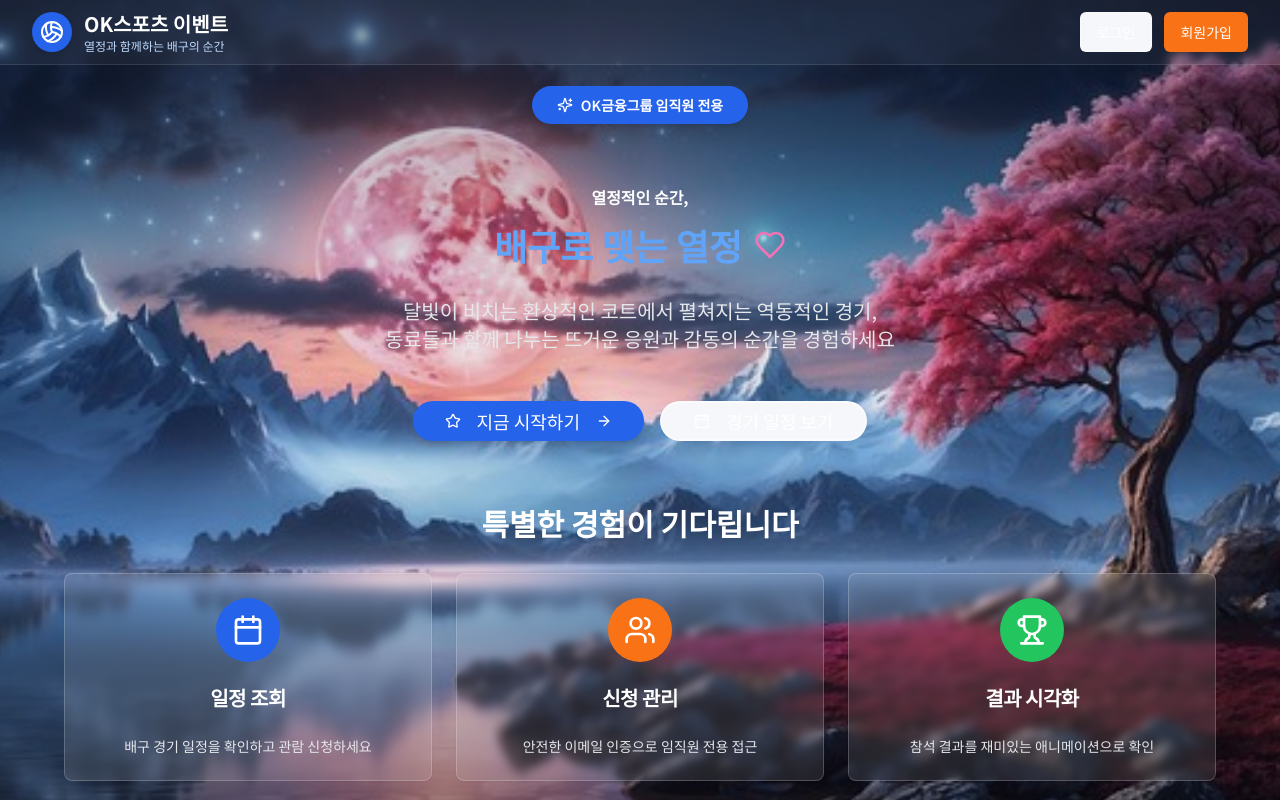
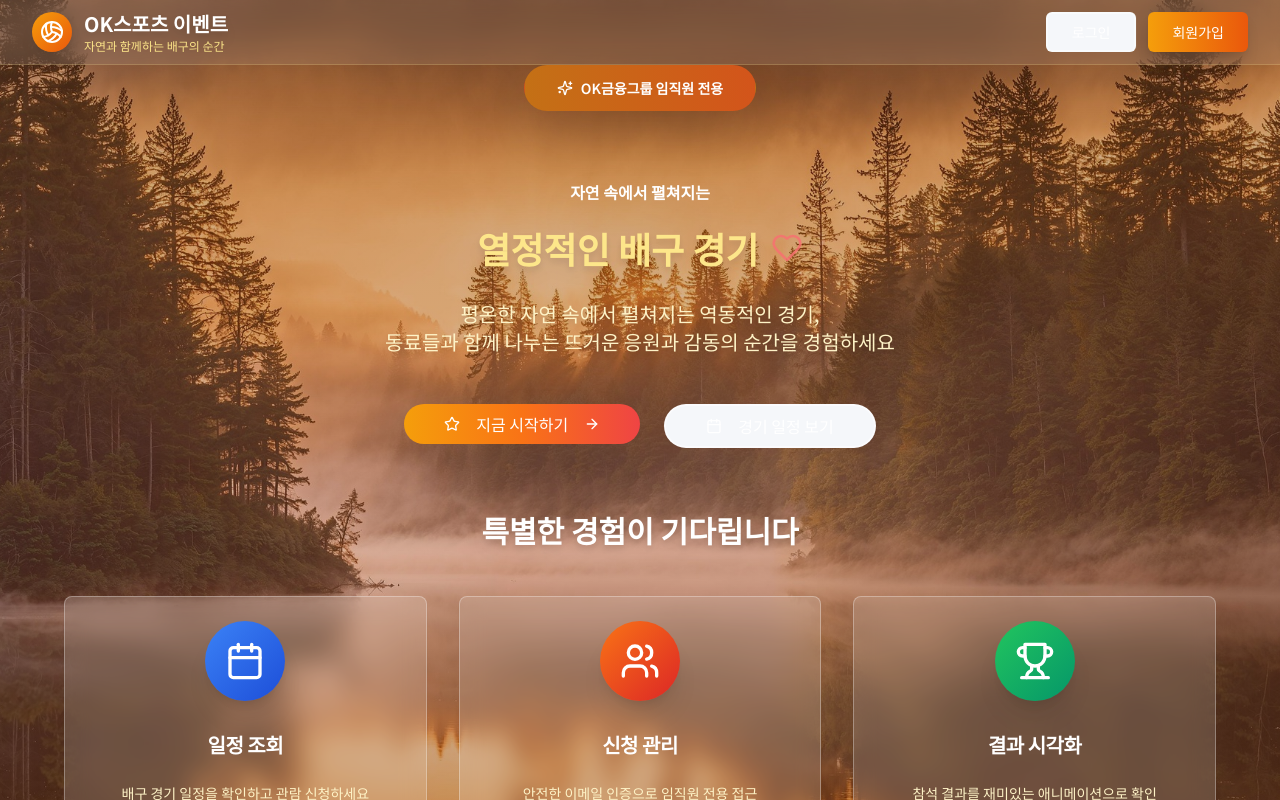
Before and after one commit to AhnJaeMin99/OK-Savings-Bank-Volleyball-Support-Team, a React (Vite) app: page / in a window 1280 px wide. Shown: the top 800 px of the page. Built offline with nearby package versions, Linux system fonts and the light colour scheme.

Commit message:
Refactor: Re-style main page with new image
Re-styled the main page to match the provided image's aesthetic and improved button styles for better user interaction.

```diff
--- a/src/pages/Index.tsx
+++ b/src/pages/Index.tsx
@@ -9,41 +9,41 @@ const Index = () => {
   const navigate = useNavigate();
 
   return (
-    <div className="min-h-screen relative overflow-hidden bg-gradient-to-br from-slate-900 via-blue-900 to-indigo-900">
-      {/* 배경 이미지 */}
+    <div className="min-h-screen relative overflow-hidden">
+      {/* 배경 이미지 - 새로운 자연 느낌 */}
       <div
         className="absolute inset-0 bg-cover bg-center bg-no-repeat"
         style={{
-          backgroundImage: `url('/lovable-uploads/92937f78-fb45-4b28-8ad5-2436de8c8b6d.png')`,
+          backgroundImage: `url('/lovable-uploads/edd78f14-0787-4f83-a7e5-987b2cd1558b.png')`,
         }}
       >
-        <div className="absolute inset-0 bg-gradient-to-b from-black/30 via-transparent to-black/50"></div>
+        <div className="absolute inset-0 bg-gradient-to-b from-amber-900/40 via-orange-800/30 to-amber-900/50"></div>
       </div>
 
       {/* 네비게이션 헤더 */}
-      <header className="relative z-20 backdrop-blur-sm bg-white/5 border-b border-white/10">
+      <header className="relative z-20 backdrop-blur-md bg-white/10 border-b border-amber-200/20">
         <div className="max-w-7xl mx-auto px-4 sm:px-6 lg:px-8">
           <div className="flex justify-between items-center h-16">
             <div className="flex items-center space-x-3">
-              <div className="bg-blue-600 rounded-full p-2 shadow-lg">
+              <div className="bg-gradient-to-br from-amber-500 to-orange-600 rounded-full p-2 shadow-lg">
                 <Volleyball className="h-6 w-6 text-white" />
               </div>
               <div>
-                <h1 className="text-xl font-bold text-white font-korean">OK스포츠 이벤트</h1>
-                <p className="text-xs text-blue-200 font-korean">열정과 함께하는 배구의 순간</p>
+                <h1 className="text-xl font-bold text-white font-korean drop-shadow-lg">OK스포츠 이벤트</h1>
+                <p className="text-xs text-amber-200 font-korean">자연과 함께하는 배구의 순간</p>
               </div>
             </div>
             <div className="flex space-x-3">
               <Button
                 variant="outline"
                 onClick={() => navigate('/login')}
-                className="border-white/30 text-white hover:bg-white/10 backdrop-blur-sm text-sm px-4 py-2 font-korean"
+                className="border-2 border-white/40 text-white hover:bg-white/20 backdrop-blur-sm text-sm px-6 py-2 font-korean transition-all duration-300 hover:scale-105 hover:shadow-lg"
               >
                 로그인
               </Button>
               <Button
                 onClick={() => navigate('/signup')}
-                className="bg-orange-500 hover:bg-orange-600 text-white text-sm px-4 py-2 font-korean"
+                className="bg-gradient-to-r from-amber-500 to-orange-600 hover:from-amber-600 hover:to-orange-700 text-white text-sm px-6 py-2 font-korean transition-all duration-300 hover:scale-105 hover:shadow-xl shadow-lg"
               >
                 회원가입
               </Button>
@@ -55,97 +55,98 @@ const Index = () => {
       {/* 메인 콘텐츠 */}
       <main className="relative z-10 flex flex-col items-center justify-center min-h-[calc(100vh-4rem)] px-4 text-center">
         {/* 상단 뱃지 */}
-        <Badge className="mb-6 bg-blue-600 hover:bg-blue-700 text-white px-6 py-2 text-sm rounded-full shadow-lg font-korean">
+        <Badge className="mb-8 bg-gradient-to-r from-amber-600/90 to-orange-600/90 hover:from-amber-700/90 hover:to-orange-700/90 text-white px-8 py-3 text-sm rounded-full shadow-2xl backdrop-blur-sm font-korean transition-all duration-300 hover:scale-105">
           <Sparkles className="w-4 h-4 mr-2" />
           OK금융그룹 임직원 전용
         </Badge>
 
         {/* 메인 제목 */}
-        <h2 className="text-4xl md:text-6xl font-bold mb-4 leading-tight font-korean">
-          <span className="text-white drop-shadow-2xl">열정적인 순간,</span>
+        <h2 className="text-4xl md:text-6xl font-bold mb-6 leading-tight font-korean">
+          <span className="text-white drop-shadow-2xl">자연 속에서 펼쳐지는</span>
         </h2>
 
         {/* 서브 제목 */}
         <div className="flex items-center justify-center mb-8">
-          <span className="text-2xl md:text-4xl font-bold text-blue-400 font-korean mr-3">
-            배구로 맺는 열정
+          <span className="text-2xl md:text-4xl font-bold text-amber-200 font-korean mr-3 drop-shadow-lg">
+            열정적인 배구 경기
           </span>
-          <Heart className="w-8 h-8 text-pink-400" />
+          <Heart className="w-8 h-8 text-red-400 animate-pulse" />
         </div>
 
         {/* 설명 텍스트 */}
-        <p className="text-lg md:text-xl text-gray-200 mb-12 max-w-3xl leading-relaxed font-korean">
-          달빛이 비치는 환상적인 코트에서 펼쳐지는 역동적인 경기,<br />
+        <p className="text-lg md:text-xl text-amber-100 mb-12 max-w-3xl leading-relaxed font-korean drop-shadow-md">
+          평온한 자연 속에서 펼쳐지는 역동적인 경기,<br />
           동료들과 함께 나누는 뜨거운 응원과 감동의 순간을 경험하세요
         </p>
 
-        {/* 액션 버튼들 */}
-        <div className="flex flex-col sm:flex-row gap-4 mb-16">
+        {/* 액션 버튼들 - 더 매력적으로 개선 */}
+        <div className="flex flex-col sm:flex-row gap-6 mb-16">
           <Button
             onClick={() => navigate('/signup')}
-            className="bg-blue-600 hover:bg-blue-700 text-white text-lg px-8 py-4 rounded-full shadow-lg font-korean"
+            className="group bg-gradient-to-r from-amber-500 via-orange-500 to-red-500 hover:from-amber-600 hover:via-orange-600 hover:to-red-600 text-white text-lg px-10 py-5 rounded-full shadow-2xl font-korean transition-all duration-500 hover:scale-110 hover:shadow-amber-500/50 transform hover:-translate-y-1 relative overflow-hidden"
           >
-            <Star className="w-5 h-5 mr-2" />
-            지금 시작하기
-            <ArrowRight className="w-5 h-5 ml-2" />
+            <div className="absolute inset-0 bg-gradient-to-r from-white/20 to-transparent opacity-0 group-hover:opacity-100 transition-opacity duration-500"></div>
+            <Star className="w-5 h-5 mr-2 relative z-10" />
+            <span className="relative z-10">지금 시작하기</span>
+            <ArrowRight className="w-5 h-5 ml-2 relative z-10 group-hover:translate-x-1 transition-transform duration-300" />
           </Button>
           <Button
             variant="outline"
             onClick={() => navigate('/events')}
-            className="border-2 border-white/50 text-white hover:bg-white/10 backdrop-blur-sm text-lg px-8 py-4 rounded-full font-korean"
+            className="group border-2 border-white/60 text-white hover:bg-white/20 backdrop-blur-sm text-lg px-10 py-5 rounded-full font-korean transition-all duration-500 hover:scale-110 hover:shadow-2xl hover:shadow-white/20 transform hover:-translate-y-1"
           >
-            <Calendar className="w-5 h-5 mr-2" />
-            경기 일정 보기
+            <Calendar className="w-5 h-5 mr-2 group-hover:rotate-12 transition-transform duration-300" />
+            <span>경기 일정 보기</span>
           </Button>
         </div>
 
         {/* 기능 카드 섹션 */}
         <div className="w-full max-w-6xl">
-          <h3 className="text-2xl md:text-3xl font-bold text-white mb-8 font-korean">
+          <h3 className="text-2xl md:text-3xl font-bold text-white mb-12 font-korean drop-shadow-lg">
             특별한 경험이 기다립니다
           </h3>
 
-          <div className="grid md:grid-cols-3 gap-6">
+          <div className="grid md:grid-cols-3 gap-8">
             {/* 일정 조회 카드 */}
-            <Card className="backdrop-blur-sm bg-white/10 border-white/20 hover:bg-white/15 transition-all duration-300">
+            <Card className="group backdrop-blur-md bg-white/15 border-white/30 hover:bg-white/25 transition-all duration-500 hover:scale-105 hover:shadow-2xl hover:shadow-amber-500/20 transform hover:-translate-y-2">
               <CardHeader className="text-center">
-                <div className="bg-blue-600 rounded-full w-16 h-16 flex items-center justify-center mx-auto mb-4">
-                  <Calendar className="h-8 w-8 text-white" />
+                <div className="bg-gradient-to-br from-blue-500 to-blue-700 rounded-full w-20 h-20 flex items-center justify-center mx-auto mb-6 shadow-xl group-hover:scale-110 transition-transform duration-300">
+                  <Calendar className="h-10 w-10 text-white" />
                 </div>
                 <CardTitle className="text-xl text-white font-korean">일정 조회</CardTitle>
               </CardHeader>
               <CardContent>
-                <CardDescription className="text-center text-gray-200 font-korean">
+                <CardDescription className="text-center text-amber-100 font-korean">
                   배구 경기 일정을 확인하고 관람 신청하세요
                 </CardDescription>
               </CardContent>
             </Card>
 
             {/* 신청 관리 카드 */}
-            <Card className="backdrop-blur-sm bg-white/10 border-white/20 hover:bg-white/15 transition-all duration-300">
+            <Card className="group backdrop-blur-md bg-white/15 border-white/30 hover:bg-white/25 transition-all duration-500 hover:scale-105 hover:shadow-2xl hover:shadow-orange-500/20 transform hover:-translate-y-2">
               <CardHeader className="text-center">
-                <div className="bg-orange-500 rounded-full w-16 h-16 flex items-center justify-center mx-auto mb-4">
-                  <Users className="h-8 w-8 text-white" />
+                <div className="bg-gradient-to-br from-orange-500 to-red-600 rounded-full w-20 h-20 flex items-center justify-center mx-auto mb-6 shadow-xl group-hover:scale-110 transition-transform duration-300">
+                  <Users className="h-10 w-10 text-white" />
                 </div>
                 <CardTitle className="text-xl text-white font-korean">신청 관리</CardTitle>
               </CardHeader>
               <CardContent>
-                <CardDescription className="text-center text-gray-200 font-korean">
+                <CardDescription className="text-center text-amber-100 font-korean">
                   안전한 이메일 인증으로 임직원 전용 접근
                 </CardDescription>
               </CardContent>
             </Card>
 
             {/* 결과 시각화 카드 */}
-            <Card className="backdrop-blur-sm bg-white/10 border-white/20 hover:bg-white/15 transition-all duration-300">
+            <Card className="group backdrop-blur-md bg-white/15 border-white/30 hover:bg-white/25 transition-all duration-500 hover:scale-105 hover:shadow-2xl hover:shadow-green-500/20 transform hover:-translate-y-2">
               <CardHeader className="text-center">
-                <div className="bg-green-500 rounded-full w-16 h-16 flex items-center justify-center mx-auto mb-4">
-                  <Trophy className="h-8 w-8 text-white" />
+                <div className="bg-gradient-to-br from-green-500 to-emerald-600 rounded-full w-20 h-20 flex items-center justify-center mx-auto mb-6 shadow-xl group-hover:scale-110 transition-transform duration-300">
+                  <Trophy className="h-10 w-10 text-white" />
                 </div>
                 <CardTitle className="text-xl text-white font-korean">결과 시각화</CardTitle>
               </CardHeader>
               <CardContent>
-                <CardDescription className="text-center text-gray-200 font-korean">
+                <CardDescription className="text-center text-amber-100 font-korean">
                   참석 결과를 재미있는 애니메이션으로 확인
                 </CardDescription>
               </CardContent>
@@ -155,16 +156,16 @@ const Index = () => {
       </main>
 
       {/* 푸터 */}
-      <footer className="relative z-10 backdrop-blur-sm bg-white/5 text-white py-6 border-t border-white/10">
+      <footer className="relative z-10 backdrop-blur-md bg-white/10 text-white py-8 border-t border-amber-200/20">
         <div className="max-w-6xl mx-auto px-4 text-center">
-          <div className="flex items-center justify-center space-x-3 mb-3">
-            <div className="bg-blue-600 rounded-full p-2">
+          <div className="flex items-center justify-center space-x-3 mb-4">
+            <div className="bg-gradient-to-br from-amber-500 to-orange-600 rounded-full p-2 shadow-lg">
               <Volleyball className="h-5 w-5 text-white" />
             </div>
             <span className="text-lg font-bold font-korean">OK스포츠 이벤트</span>
           </div>
-          <p className="text-gray-300 font-korean">
-            © 2024 OK금융그룹. 함께하는 열정, 나누는 감동
+          <p className="text-amber-200 font-korean">
+            © 2024 OK금융그룹. 자연과 함께하는 열정, 나누는 감동
           </p>
         </div>
       </footer>
```
Also changed, not shown: public/lovable-uploads/edd78f14-0787-4f83-a7e5-987b2cd1558b.png (added).
